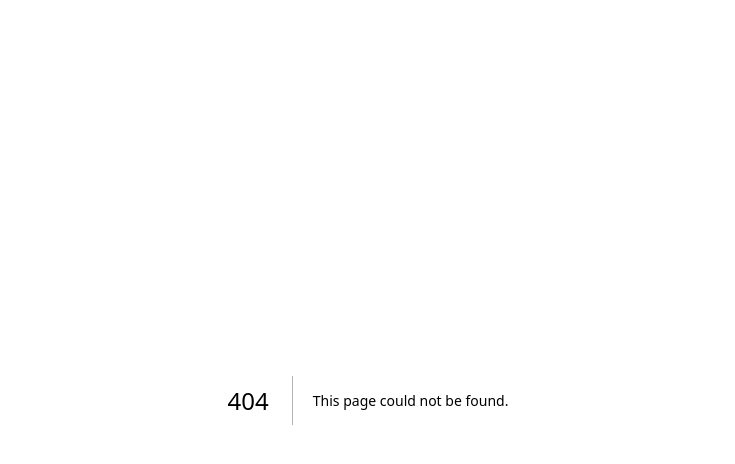
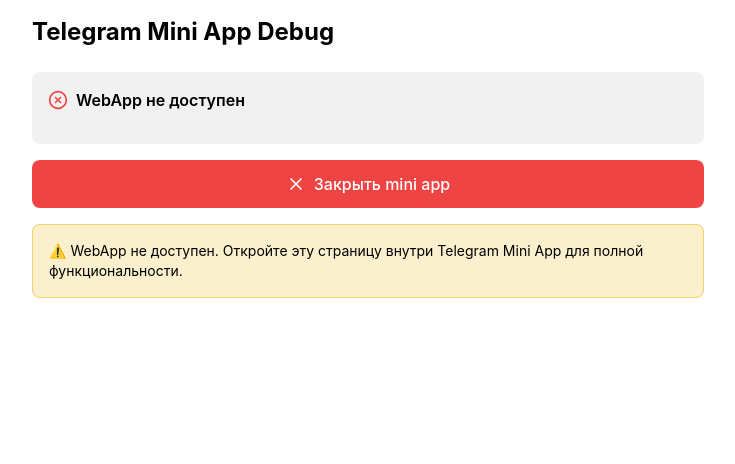
Before and after one commit to semkrugov/rytttm, a Next.js app: page /miniapp in a window 1280 px wide. Before the commit this address had no page. Shown: the top 464 px of the page, without its empty margins (272-1007 px from the left). Built offline with nearby package versions, Linux system fonts and the light colour scheme.

Commit message:
feat: add telegram mini app debug page

```diff
--- a/app/layout.tsx
+++ b/app/layout.tsx
@@ -1,4 +1,5 @@
 import type { Metadata, Viewport } from "next";
+import Script from "next/script";
 import "./globals.css";
 import TelegramProvider from "@/components/TelegramProvider";
 
@@ -21,6 +22,10 @@
 }>) {
   return (
     <html lang="ru">
+      <Script
+        src="https://telegram.org/js/telegram-web-app.js"
+        strategy="beforeInteractive"
+      />
       <body>
         <TelegramProvider>{children}</TelegramProvider>
       </body>
--- /dev/null
+++ b/app/miniapp/page.tsx
@@ -0,0 +1,180 @@
+"use client";
+
+import { useState, useEffect } from "react";
+import { motion } from "framer-motion";
+import { CheckCircle2, XCircle, Copy, X } from "lucide-react";
+
+interface WebAppStatus {
+  available: boolean;
+  version?: string;
+  platform?: string;
+  initData?: string;
+  initDataUnsafe?: any;
+  ready?: boolean;
+  expanded?: boolean;
+}
+
+export default function MiniAppDebugPage() {
+  const [status, setStatus] = useState<WebAppStatus>({
+    available: false,
+  });
+  const [copied, setCopied] = useState(false);
+
+  useEffect(() => {
+    if (typeof window === "undefined") return;
+
+    const webApp = (window as any).Telegram?.WebApp;
+
+    if (webApp) {
+      // Вызываем ready() и expand()
+      webApp.ready();
+      webApp.expand();
+
+      // Получаем статус
+      const initData = webApp.initData || "";
+      const initDataUnsafe = webApp.initDataUnsafe || {};
+
+      setStatus({
+        available: true,
+        version: webApp.version || "unknown",
+        platform: webApp.platform || "unknown",
+        initData: initData,
+        initDataUnsafe: initDataUnsafe,
+        ready: true,
+        expanded: true,
+      });
+    } else {
+      setStatus({
+        available: false,
+      });
+    }
+  }, []);
+
+  const handleClose = () => {
+    if (typeof window === "undefined") return;
+    const webApp = (window as any).Telegram?.WebApp;
+    if (webApp?.close) {
+      webApp.close();
+    }
+  };
+
+  const handleCopyInitData = async () => {
+    if (!status.initData) return;
+
+    try {
+      await navigator.clipboard.writeText(status.initData);
+      setCopied(true);
+      setTimeout(() => setCopied(false), 2000);
+    } catch (error) {
+      console.error("Failed to copy:", error);
+    }
+  };
+
+  return (
+    <div className="min-h-screen bg-[var(--tg-theme-bg-color)] p-4">
+      <motion.div
+        initial={{ opacity: 0, y: 20 }}
+        animate={{ opacity: 1, y: 0 }}
+        transition={{ duration: 0.3, ease: [0.19, 1, 0.22, 1] }}
+        className="max-w-2xl mx-auto"
+      >
+        <h1 className="text-2xl font-bold text-[var(--tg-theme-text-color)] mb-6">
+          Telegram Mini App Debug
+        </h1>
+
+        {/* Статус WebApp */}
+        <div className="bg-[var(--tg-theme-secondary-bg-color)] rounded-lg p-4 mb-4">
+          <div className="flex items-center gap-2 mb-4">
+            {status.available ? (
+              <CheckCircle2 className="w-5 h-5 text-green-500" />
+            ) : (
+              <XCircle className="w-5 h-5 text-red-500" />
+            )}
+            <span className="text-[var(--tg-theme-text-color)] font-semibold">
+              WebApp {status.available ? "доступен" : "не доступен"}
+            </span>
+          </div>
+
+          {status.available && (
+            <div className="space-y-2 text-sm text-[var(--tg-theme-hint-color)]">
+              <div>
+                <span className="font-medium">Версия:</span> {status.version}
+              </div>
+              <div>
+                <span className="font-medium">Платформа:</span> {status.platform}
+              </div>
+              <div>
+                <span className="font-medium">ready():</span>{" "}
+                {status.ready ? "✅ вызван" : "❌ не вызван"}
+              </div>
+              <div>
+                <span className="font-medium">expand():</span>{" "}
+                {status.expanded ? "✅ вызван" : "❌ не вызван"}
+              </div>
+            </div>
+          )}
+        </div>
+
+        {/* InitData */}
+        {status.initData && (
+          <div className="bg-[var(--tg-theme-secondary-bg-color)] rounded-lg p-4 mb-4">
+            <div className="flex items-center justify-between mb-2">
+              <h2 className="text-lg font-semibold text-[var(--tg-theme-text-color)]">
+                initData
+              </h2>
+              <button
+                onClick={handleCopyInitData}
+                className="flex items-center gap-2 px-3 py-1.5 bg-[var(--tg-theme-button-color)] text-[var(--tg-theme-button-text-color)] rounded-lg text-sm font-medium hover:opacity-90 transition-opacity"
+              >
+                {copied ? (
+                  <>
+                    <CheckCircle2 className="w-4 h-4" />
+                    Скопировано
+                  </>
+                ) : (
+                  <>
+                    <Copy className="w-4 h-4" />
+                    Скопировать
+                  </>
+                )}
+              </button>
+            </div>
+            <div className="bg-[var(--tg-theme-bg-color)] rounded p-3 text-xs text-[var(--tg-theme-hint-color)] font-mono break-all overflow-x-auto">
+              {status.initData}
+            </div>
+          </div>
+        )}
+
+        {/* InitDataUnsafe */}
+        {status.initDataUnsafe && (
+          <div className="bg-[var(--tg-theme-secondary-bg-color)] rounded-lg p-4 mb-4">
+            <h2 className="text-lg font-semibold text-[var(--tg-theme-text-color)] mb-2">
+              initDataUnsafe
+            </h2>
+            <div className="bg-[var(--tg-theme-bg-color)] rounded p-3 text-xs text-[var(--tg-theme-hint-color)] font-mono overflow-x-auto">
+              <pre>{JSON.stringify(status.initDataUnsafe, null, 2)}</pre>
+            </div>
+          </div>
+        )}
+
+        {/* Кнопки действий */}
+        <div className="space-y-3">
+          <button
+            onClick={handleClose}
+            className="w-full flex items-center justify-center gap-2 px-4 py-3 bg-red-500 text-white rounded-lg font-medium hover:bg-red-600 transition-colors"
+          >
+            <X className="w-5 h-5" />
+            Закрыть mini app
+          </button>
+        </div>
+
+        {/* Предупреждение если WebApp не доступен */}
+        {!status.available && (
+          <div className="mt-4 p-4 bg-yellow-500/20 border border-yellow-500/50 rounded-lg text-sm text-[var(--tg-theme-text-color)]">
+            ⚠️ WebApp не доступен. Откройте эту страницу внутри Telegram Mini App для полной функциональности.
+          </div>
+        )}
+      </motion.div>
+    </div>
+  );
+}
```
